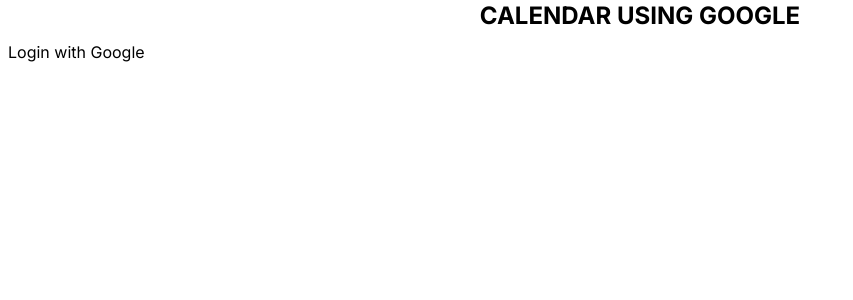
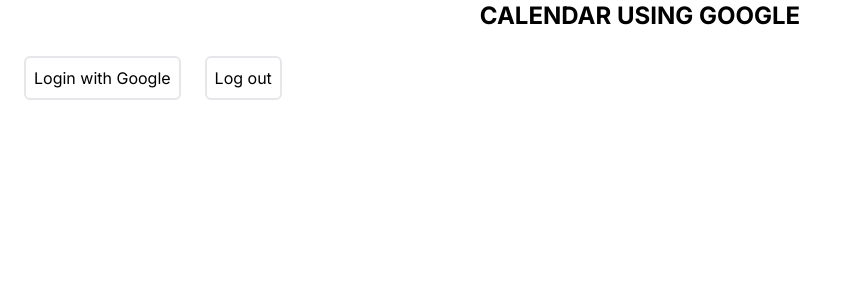
Before and after one commit to Ovee-Hasnat/calendar, a Next.js app: page / in a window 1280 px wide. Shown: the top 300 px of the page, without its empty margins (0-853 px from the left). Built offline with nearby package versions, Linux system fonts and the light colour scheme; no server answers.

Commit message:
calendar api trail 2

```diff
--- a/next.config.js
+++ b/next.config.js
@@ -1,4 +1,6 @@
 /** @type {import('next').NextConfig} */
-const nextConfig = {}
+const nextConfig = {
+
+  }
 
 module.exports = nextConfig
--- a/package.json
+++ b/package.json
@@ -9,14 +9,18 @@
     "lint": "next lint"
   },
   "dependencies": {
+    "@googleapis/calendar": "^6.0.0",
     "autoprefixer": "10.4.14",
     "eslint": "8.42.0",
     "eslint-config-next": "13.4.4",
+    "fs": "^0.0.1-security",
+    "googleapis": "^118.0.0",
     "next": "13.4.4",
     "next-auth": "^4.22.1",
     "postcss": "8.4.24",
     "react": "18.2.0",
     "react-dom": "18.2.0",
+    "react-google-calendar-api": "^2.2.2",
     "tailwindcss": "3.3.2"
   }
 }
--- a/src/app/api/auth/[...nextauth]/route.js
+++ b/src/app/api/auth/[...nextauth]/route.js
@@ -10,6 +10,27 @@
     }),
     // ...add more providers here
   ],
-})
+  secret: process.env.NEXTAUTH_SECRET,
+
+  callbacks: {
+    async jwt({ token, account }) {
+      if (account) {
+        token = Object.assign({}, token, {
+          access_token: account.access_token,
+        });
+      }
+      return token;
+    },
+    async session({ session, token }) {
+      if (session) {
+        session = Object.assign({}, session, {
+          access_token: token.access_token,
+        });
+        //console.log(session);
+      }
+      return session;
+    },
+  },
+});
 
 export { authOptions as GET, authOptions as POST }
--- a/src/app/page.js
+++ b/src/app/page.js
@@ -1,16 +1,40 @@
-"use client"
+"use client";
 
-import { signIn, useSession } from "next-auth/react"
+import CalendarApp from "@/components/calendar";
+
+import { signIn, signOut, useSession } from "next-auth/react";
 
 export default function Home() {
-  const session = useSession()
-  console.log(session)
+  const session = useSession();
+  //console.log(session);
+
+
 
   return (
     <div>
-      <h1 className="text-2xl font-bold uppercase text-center">Calendar using Google</h1>
+      <h1 className="text-2xl font-bold uppercase text-center">
+        Calendar using Google
+      </h1>
+      <div className="flex gap-6 p-6">
+        <button
+          className="p-2 border-2 rounded-md"
+          onClick={() => signIn("google")}
+        >
+          Login with Google
+        </button>
+        <button className="p-2 border-2 rounded-md" onClick={() => signOut()}>
+          Log out
+        </button>
+      </div>
 
-      <button className="p-2" onClick={() => signIn("google")}>Login with Google</button>
+      <div>
+        {session.data && (
+          <div className="p-6 bg-neutral-200">
+            <p>Welcome, {session.data.user.name}</p>
+            <CalendarApp />
+          </div>
+        )}
+      </div>
     </div>
-  )
+  );
 }
```
Also changed, not shown: src/app/api/callback/calendarApi.js (added, +44 -0 lines), src/components/calendar.jsx (added), 2 other files (tests, documents, lock files or other folders). Lines whose indentation alone changed are shown as unchanged.
